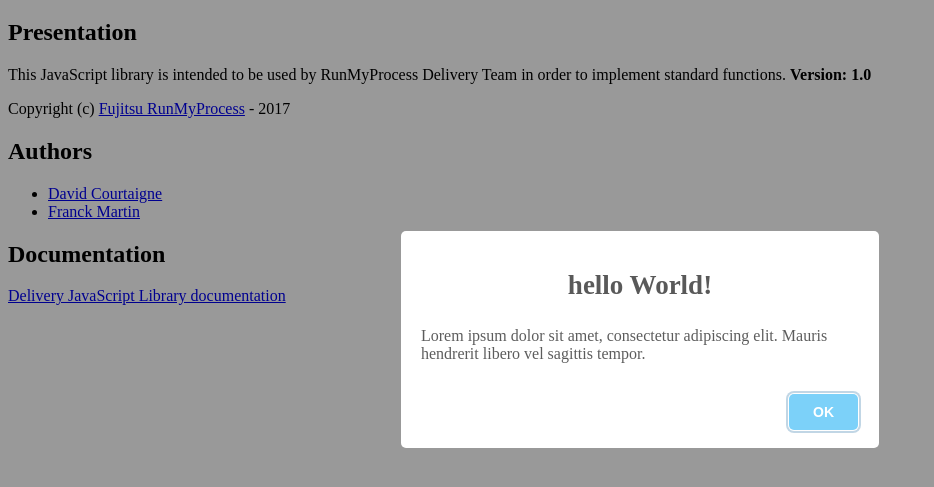
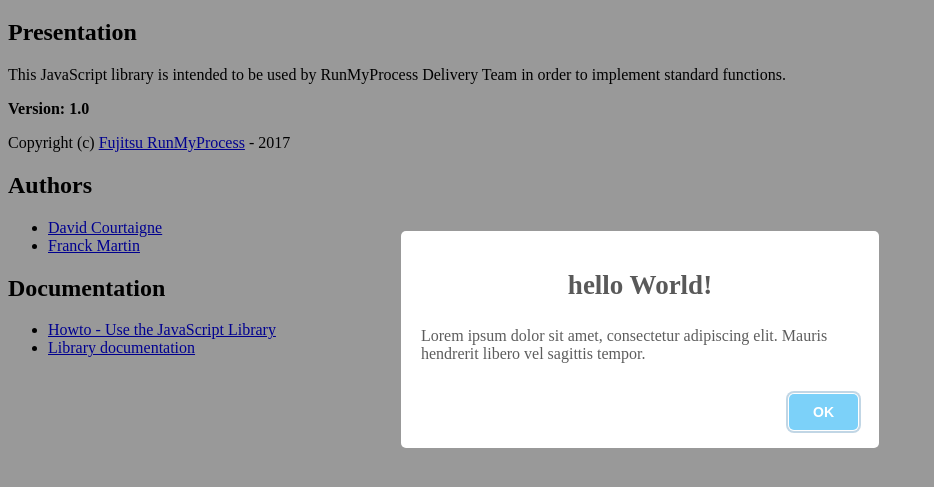
Before and after one commit to runmyprocess/delivery-javascript, a website built with webpack: page index.html in a window 1280 px wide. Shown: the part 61-548 px from the top of the page, without its empty margins (0-934 px from the left). Built offline with nearby package versions, Linux system fonts and the light colour scheme; files whose address does not match are found by name; what britecharts, voca would draw is missing.

Commit message:
Updated index.html documentation

```diff
--- a/index.html
+++ b/index.html
@@ -20,23 +20,21 @@
 <h1>Delivery JavaScript Library</h1>
 
 <h2>Presentation</h2>
-
-This JavaScript library is intended to be used  by RunMyProcess Delivery Team in order to implement standard functions.
-
-<strong>Version: 1.0</strong>
-
+<p>This JavaScript library is intended to be used  by RunMyProcess Delivery Team in order to implement standard functions.</p>
+<p><strong>Version: 1.0</strong></p>
 <p>Copyright (c) <a href="https://www.runmyprocess.com/">Fujitsu RunMyProcess</a> - 2017</p>
 
 <h2>Authors</h2>
-
 <ul>
   <li><a href="mailto:dcourtaigne@runmyprocess.com">David Courtaigne</a></li>
   <li><a href="mailto:fmartin@runmyprocess.com">Franck Martin</a></li>
 </ul>
 
 <h2>Documentation</h2>
-
-<p><a href="https://runmyprocess.atlassian.net/wiki/spaces/javascript/overview">Delivery JavaScript Library documentation</a></p>
+<ul>
+  <li><a href="https://runmyprocess.atlassian.net/wiki/spaces/delivery/pages/29884678/Howto+-+Use+the+JavaScript+library">Howto - Use the JavaScript Library</a></li>
+  <li><a href="doc/index.html">Library documentation</a></li>
+</ul>
 
 </body>
 </html>
```
